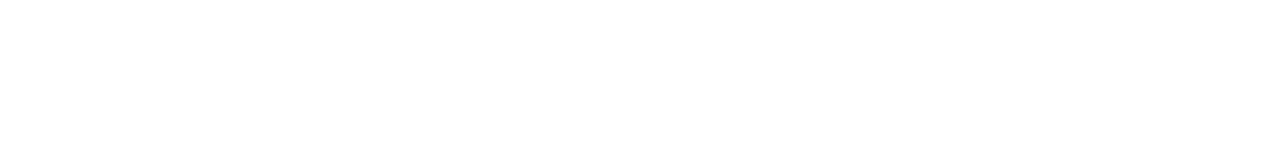
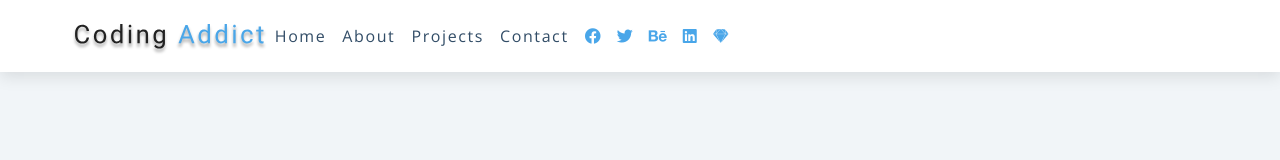
Before and after one commit to deep-thinks-tech/deepexperiments, a website: page responsivenavbar/responsivenavbar.html in a window 1280 px wide. Drawn offline with nearby package versions, Linux system fonts and the light colour scheme.

Commit message:
SVG file rendering issue

```diff
--- a/responsivenavbar/responsivenavbar.css
+++ b/responsivenavbar/responsivenavbar.css
@@ -0,0 +1,248 @@
+/*
+File used as-is from https://github.com/john-smilga/javascript-basic-projects/blob/master/04-navbar/final/styles.css
+===============
+Fonts
+===============
+*/
+@import url("https://fonts.googleapis.com/css?family=Open+Sans|Roboto:400,700&display=swap");
+
+/*
+===============
+Variables
+===============
+*/
+
+:root {
+  /* dark shades of primary color*/
+  --clr-primary-1: hsl(205, 86%, 17%);
+  --clr-primary-2: hsl(205, 77%, 27%);
+  --clr-primary-3: hsl(205, 72%, 37%);
+  --clr-primary-4: hsl(205, 63%, 48%);
+  /* primary/main color */
+  --clr-primary-5: hsl(205, 78%, 60%);
+  /* lighter shades of primary color */
+  --clr-primary-6: hsl(205, 89%, 70%);
+  --clr-primary-7: hsl(205, 90%, 76%);
+  --clr-primary-8: hsl(205, 86%, 81%);
+  --clr-primary-9: hsl(205, 90%, 88%);
+  --clr-primary-10: hsl(205, 100%, 96%);
+  /* darkest grey - used for headings */
+  --clr-grey-1: hsl(209, 61%, 16%);
+  --clr-grey-2: hsl(211, 39%, 23%);
+  --clr-grey-3: hsl(209, 34%, 30%);
+  --clr-grey-4: hsl(209, 28%, 39%);
+  /* grey used for paragraphs */
+  --clr-grey-5: hsl(210, 22%, 49%);
+  --clr-grey-6: hsl(209, 23%, 60%);
+  --clr-grey-7: hsl(211, 27%, 70%);
+  --clr-grey-8: hsl(210, 31%, 80%);
+  --clr-grey-9: hsl(212, 33%, 89%);
+  --clr-grey-10: hsl(210, 36%, 96%);
+  --clr-white: #fff;
+  --clr-red-dark: hsl(360, 67%, 44%);
+  --clr-red-light: hsl(360, 71%, 66%);
+  --clr-green-dark: hsl(125, 67%, 44%);
+  --clr-green-light: hsl(125, 71%, 66%);
+  --clr-black: #222;
+  --ff-primary: "Roboto", sans-serif;
+  --ff-secondary: "Open Sans", sans-serif;
+  --transition: all 0.3s linear;
+  --spacing: 0.1rem;
+  --radius: 0.25rem;
+  --light-shadow: 0 5px 15px rgba(0, 0, 0, 0.1);
+  --dark-shadow: 0 5px 15px rgba(0, 0, 0, 0.2);
+  --max-width: 1170px;
+  --fixed-width: 620px;
+}
+/*
+===============
+Global Styles
+===============
+*/
+
+*,
+::after,
+::before {
+  margin: 0;
+  padding: 0;
+  box-sizing: border-box;
+}
+body {
+  font-family: var(--ff-secondary);
+  background: var(--clr-grey-10);
+  color: var(--clr-grey-1);
+  line-height: 1.5;
+  font-size: 0.875rem;
+}
+ul {
+  list-style-type: none;
+}
+a {
+  text-decoration: none;
+}
+h1,
+h2,
+h3,
+h4 {
+  letter-spacing: var(--spacing);
+  text-transform: capitalize;
+  line-height: 1.25;
+  margin-bottom: 0.75rem;
+  font-family: var(--ff-primary);
+}
+h1 {
+  font-size: 3rem;
+}
+h2 {
+  font-size: 2rem;
+}
+h3 {
+  font-size: 1.25rem;
+}
+h4 {
+  font-size: 0.875rem;
+}
+p {
+  margin-bottom: 1.25rem;
+  color: var(--clr-grey-5);
+}
+@media screen and (min-width: 800px) {
+  h1 {
+    font-size: 4rem;
+  }
+  h2 {
+    font-size: 2.5rem;
+  }
+  h3 {
+    font-size: 1.75rem;
+  }
+  h4 {
+    font-size: 1rem;
+  }
+  body {
+    font-size: 1rem;
+  }
+  h1,
+  h2,
+  h3,
+  h4 {
+    line-height: 1;
+  }
+}
+/*  global classes */
+
+/* section */
+.section {
+  padding: 5rem 0;
+}
+
+.section-center {
+  width: 90vw;
+  margin: 0 auto;
+  max-width: 1170px;
+}
+@media screen and (min-width: 992px) {
+  .section-center {
+    width: 95vw;
+  }
+}
+main {
+  min-height: 100vh;
+  display: grid;
+  place-items: center;
+}
+
+/*
+===============
+Navbar
+===============
+*/
+nav {
+  background: var(--clr-white);
+  box-shadow: var(--light-shadow);
+}
+.nav-header {
+  display: flex;
+  align-items: center;
+  justify-content: space-between;
+  padding: 1rem;
+}
+.nav-toggle {
+  font-size: 1.5rem;
+  color: var(--clr-primary-5);
+  background: transparent;
+  border-color: transparent;
+  transition: var(--transition);
+  cursor: pointer;
+}
+.nav-toggle:hover {
+  color: var(--clr-primary-1);
+  transform: rotate(90deg);
+}
+.logo {
+  height: 40px;
+}
+.links a {
+  color: var(--clr-grey-3);
+  font-size: 1rem;
+  text-transform: capitalize;
+  letter-spacing: var(--spacing);
+  display: block;
+  padding: 0.5rem 1rem;
+  transition: var(--transition);
+}
+.links a:hover {
+  background: var(--clr-primary-8);
+  color: var(--clr-primary-5);
+  padding-left: 1.5rem;
+}
+.social-icons {
+  display: none;
+}
+.links {
+  height: 0;
+  overflow: hidden;
+  transition: var(--transition);
+}
+.show-links {
+  height: 10rem;
+}
+@media screen and (min-width: 800px) {
+  .nav-center {
+    max-width: 1170px;
+    margin: 0 auto;
+    display: flex;
+    align-items: center;
+    justify-content: space-between;
+    padding: 1rem;
+  }
+  .nav-header {
+    padding: 0;
+  }
+  .nav-toggle {
+    display: none;
+  }
+  .links {
+    height: auto;
+    display: flex;
+  }
+  .links a {
+    padding: 0;
+    margin: 0 0.5rem;
+  }
+  .links a:hover {
+    padding: 0;
+    background: transparent;
+  }
+  .social-icons {
+    display: flex;
+  }
+  .social-icons a {
+    margin: 0 0.5rem;
+    color: var(--clr-primary-5);
+    transition: var(--transition);
+  }
+  .social-icons a:hover {
+    color: var(--clr-primary-7);
+  }
+}
--- a/responsivenavbar/responsivenavbar.html
+++ b/responsivenavbar/responsivenavbar.html
@@ -3,9 +3,63 @@
     <head>
         <title>Responsive Navigation Bar</title>
         <meta name = "viewport" content = "width = device-width, initial-scale = 1.0" />
+        <link rel="stylesheet" href="https://cdnjs.cloudflare.com/ajax/libs/font-awesome/5.14.0/css/all.min.css"/>
         <link rel = "stylesheet" type = "text/css" href = "responsivenavbar.css"/>
     </head>
     <body>
+        <nav>
+            <div class="nav-center">
+                <div class="nav-header">
+                    <img src="logo.svg" class = "logo" type = "img">
+                    <button class = "nav-toggle">
+                       <i class="fas fa-bars"></i>
+                    </button>
+                    <!-- links -->
+                    <ul class="links">
+                        <li>
+                            <a href="index.html">home</a>
+                        </li>
+                        <li>
+                            <a href="about.html">about</a>
+                        </li>
+                        <li>
+                            <a href="projects.html">projects</a>
+                        </li>
+                        <li>
+                            <a href="contact.html">contact</a>
+                        </li>
+                    </ul>
+                    <!-- social media -->
+                    <ul class="social-icons">
+                        <li>
+                            <a href="https://www.facebook.com">
+                                <i class="fab fa-facebook"></i>
+                            </a>
+                        </li>
+                        <li>
+                        <a href="https://www.twitter.com">
+                            <i class="fab fa-twitter"></i>
+                        </a>
+                        </li>
+                        <li>
+                        <a href="https://www.behance.com">
+                            <i class="fab fa-behance"></i>
+                        </a>
+                        </li>
+                        <li>
+                        <a href="https://www.linkedin.com">
+                            <i class="fab fa-linkedin"></i>
+                        </a>
+                        </li>
+                        <li>
+                        <a href="https://www.sketch.com">
+                            <i class="fab fa-sketch"></i>
+                        </a>
+                        </li>
+                    </ul>
+                </div>
+            </div>
+        </nav>
         <script type = "text/javascript" src = "responsivenavbar.js"></script>
     </body>
 </html>
--- a/responsivenavbar/responsivenavbar.js
+++ b/responsivenavbar/responsivenavbar.js
@@ -0,0 +1 @@
+console.log("I am here");
```
Also changed, not shown: responsivenavbar/createserver.js (+29 -0 lines), responsivenavbar/server.js (+7 -4 lines), responsivenavbar/logo.svg (added).
